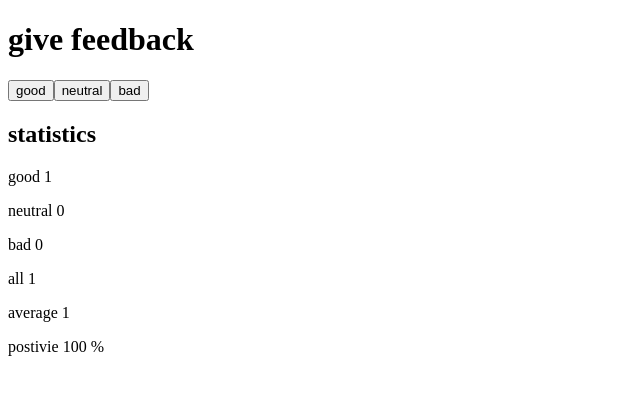
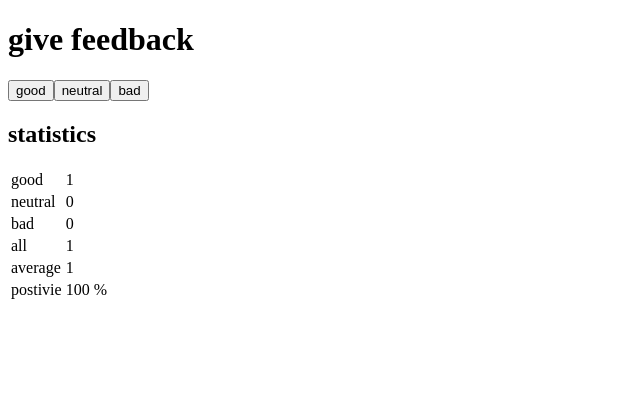
Before and after one commit to alejandroMonroy/fullstackopen, a React (Vite) app in the folder part1/unicafe/: page / in a window 1280 px wide. Both pictures are taken after a click on the button "good". Shown: the top 394 px of the page, without its empty margins (0-640 px from the left). Built offline with nearby package versions, Linux system fonts and the light colour scheme.

Commit message:
Exercise 1.11

```diff
--- a/part1/unicafe/src/StatisticLine.jsx
+++ b/part1/unicafe/src/StatisticLine.jsx
@@ -1,8 +1,9 @@
 const StatisticLine = (props) => {
     return (
-        <>
-            <p>{props.text} {props.value} {props.units}</p>
-        </>
+        <tr>
+            <td>{props.text}</td>
+            <td>{props.value} {props.units}</td>
+        </tr>
     )
 }
 
--- a/part1/unicafe/src/Statistics.jsx
+++ b/part1/unicafe/src/Statistics.jsx
@@ -13,14 +13,16 @@
                 <p>No feedback given</p>
             </>
             :
-            <>
+            <table>
+                <tbody>
                     <StatisticLine text='good' value={props.good}/>
                     <StatisticLine text='neutral' value={props.neutral}/>
                     <StatisticLine text='bad' value={props.bad}/>
                     <StatisticLine text='all' value={all}/>
                     <StatisticLine text='average' value={average}/>
                     <StatisticLine text='postivie' value={positive} units='%'/>
-            </>
+                </tbody>
+            </table >
         )
     }
 
```
Lines whose indentation alone changed are shown as unchanged.
